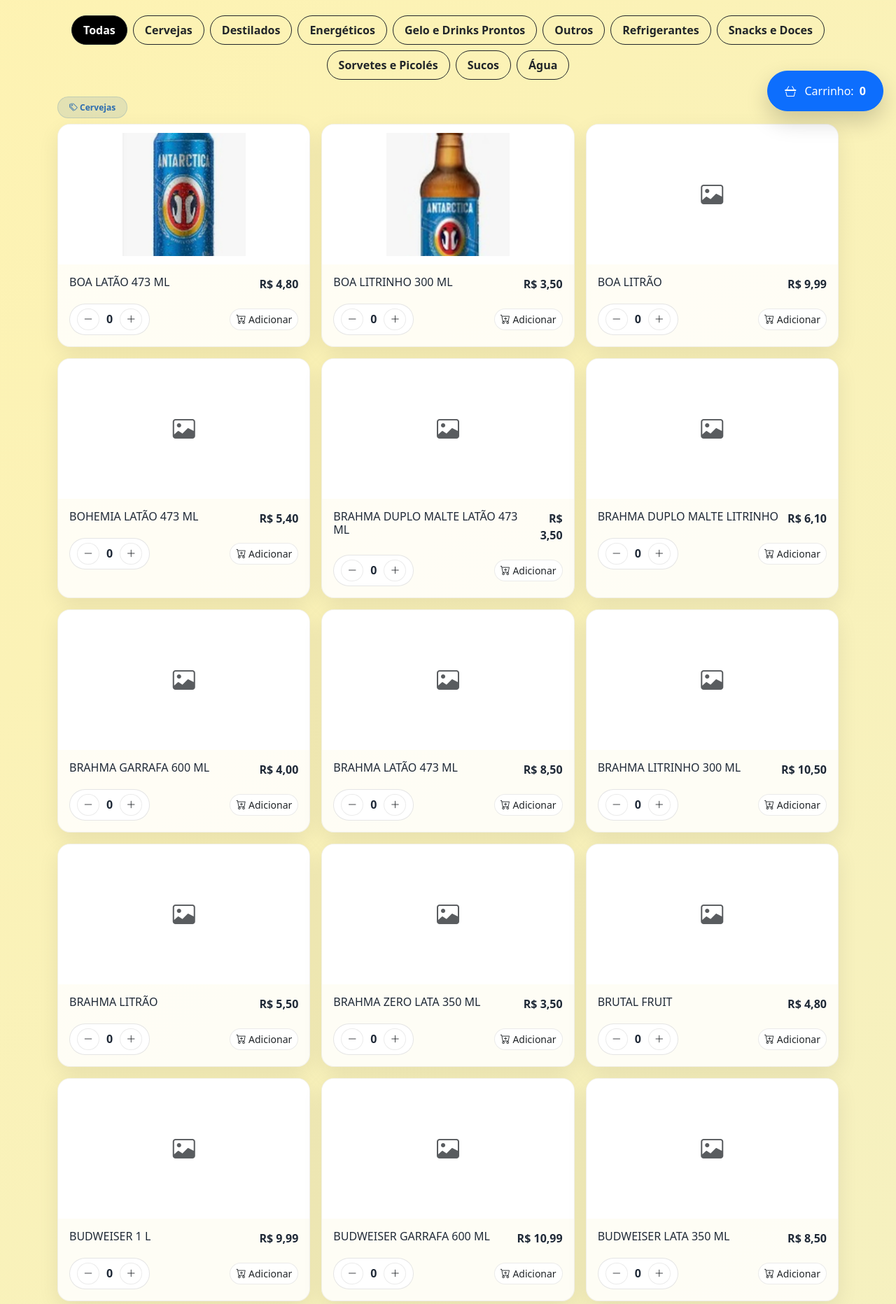
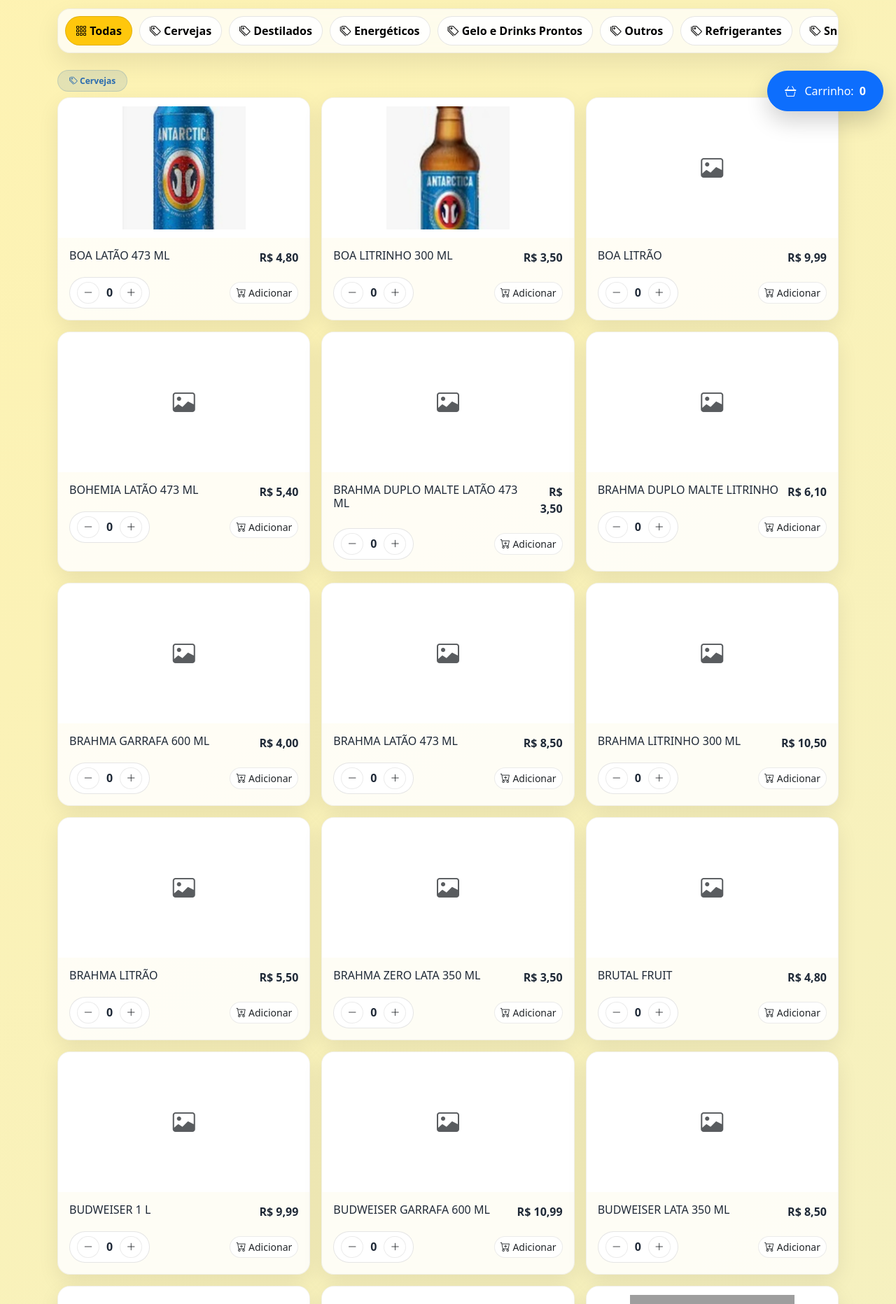
Before and after one commit to gabrieldigitalsales-del/distribuidorabebidas, a Flask app: page / in a window 1280 px wide. Shown: the part 623-2487 px from the top of the page at 70% size. Run offline with Flask 3, Linux system fonts and the light colour scheme; data comes from the database, SQL or seed files in the repository; some libraries are stand-ins or nearby versions; grey boxes are pictures that could not be loaded.

Commit message:
Atualizar o index.html

```diff
--- a/templates/index.html
+++ b/templates/index.html
@@ -79,7 +79,17 @@
     background: rgba(0,0,0,.28);
   }
 
-  .hero-address i{ font-size: 1.15rem; }
+  .hero-address i{
+    font-size: 1.15rem;
+  }
+
+  @media (max-width: 768px){
+    .hero-address{
+      font-size: .92rem;
+      padding: 9px 12px;
+      gap: 8px;
+    }
+  }
 
   /* Logo no topo (esquerda) */
   .hero-top{
@@ -144,16 +154,53 @@
     box-shadow: 0 14px 32px rgba(0,0,0,.18);
   }
 
-  /* ===== CATEGORIAS ABAIXO DO BANNER (NOVO) ===== */
-  .category-btn{
+  /* ===== FILTRO DE CATEGORIAS (NOVO) ===== */
+  .cat-bar{
+    position: sticky;
+    top: 68px; /* se sua navbar for diferente, ajusta aqui */
+    z-index: 50;
+    margin-top: 14px;
+    padding: 10px 10px;
+    border-radius: 18px;
+    background: rgba(255,255,255,.75);
+    border: 1px solid rgba(0,0,0,.06);
+    box-shadow: 0 14px 35px rgba(0,0,0,.08);
+    backdrop-filter: blur(8px);
+    -webkit-backdrop-filter: blur(8px);
+    overflow-x: auto;
+    -webkit-overflow-scrolling: touch;
+    display: flex;
+    gap: 10px;
+    align-items: center;
+  }
+
+  .cat-chip{
     border-radius: 999px;
-    padding: 8px 16px;
-    font-weight: 600;
-    transition: all .2s ease;
+    border: 1px solid rgba(0,0,0,.10);
+    background: rgba(255,255,255,.9);
+    padding: 8px 14px;
+    font-weight: 700;
+    white-space: nowrap;
+    cursor: pointer;
+    transition: transform .1s ease, background .12s ease;
   }
-  .category-btn.active{
-    background: #000;
-    color: #fff;
+
+  .cat-chip:hover{ transform: translateY(-1px); }
+
+  .cat-chip.active{
+    background: rgba(255,196,0,.95);
+    border-color: rgba(0,0,0,.12);
+  }
+
+  /* “Adicionar” não cortar (corrige botão metade) */
+  .btn-nc{
+    white-space: nowrap;
+  }
+  @media (max-width: 420px){
+    .btn-nc{
+      padding-left: .6rem;
+      padding-right: .6rem;
+    }
   }
 
   /* Responsivo */
@@ -164,7 +211,7 @@
     .hero-top{ left: 16px; top: 14px; }
     .hero-logo{ width:82px; height:82px; }
     .nc-img{ height: 170px; }
-    .hero-address{ font-size: .92rem; padding: 9px 12px; gap: 8px; }
+    .cat-bar{ top: 62px; }
   }
 </style>
 
@@ -190,7 +237,6 @@
     <div class="hero-sub">
       Distribuidora de Bebidas Nova Cidade
     </div>
-
     <a class="hero-address"
        href="https://www.google.com/maps/search/?api=1&query=Av%20Prefeito%20Alberto%20Moura%2C%2015%20LJ%205%2C%20Sete%20Lagoas%2035702272"
        target="_blank" rel="noopener">
@@ -201,35 +247,34 @@
 </div>
 
 <!-- ===== CATEGORIAS ABAIXO DO BANNER (NOVO) ===== -->
-<div class="container mt-4">
-  <div class="d-flex flex-wrap gap-2 justify-content-center category-filter">
-
-    <button class="btn btn-outline-dark category-btn active" onclick="filterCategory('all')">
-      Todas
+<div class="cat-bar" id="catBar" aria-label="Categorias">
+  <button class="cat-chip active" type="button" data-cat="__all__">
+    <i class="bi bi-grid-3x3-gap"></i> Todas
   </button>
 
-    {% for cat in grouped.keys() %}
-      <button class="btn btn-outline-dark category-btn" onclick="filterCategory('{{ cat }}')">
-        {{ cat }}
+  {% for cat, items in grouped.items() %}
+    <button class="cat-chip" type="button" data-cat="{{ cat|e }}">
+      <i class="bi bi-tags"></i> {{ cat }}
     </button>
   {% endfor %}
-
-  </div>
 </div>
 
-<!-- CATÁLOGO ABAIXO DO HERO -->
-<div class="mt-4">
+<!-- CATÁLOGO ABAIXO -->
+<div class="mt-3" id="catalog">
 
   {% for cat, items in grouped.items() %}
+    <div class="category-block" data-cat="{{ cat|e }}">
       <div class="d-flex align-items-center gap-2 mt-4 mb-2">
         <span class="badge badge-cat px-3 py-2">
           <i class="bi bi-tags"></i> {{ cat }}
         </span>
       </div>
 
-    <div class="row g-3 product-section" data-category="{{ cat }}">
+      <div class="row g-3 product-section">
         {% for p in items %}
-        <div class="col-12 col-sm-6 col-lg-4 product-card" data-name="{{ (p.name ~ ' ' ~ p.description ~ ' ' ~ p.category)|lower }}">
+          <div class="col-12 col-sm-6 col-lg-4 product-card"
+               data-cat="{{ cat|e }}"
+               data-name="{{ (p.name ~ ' ' ~ p.description ~ ' ' ~ p.category)|lower }}">
             <div class="nc-card h-100">
               {% if p.image_url %}
                 <img class="nc-img" src="{{ p.image_url }}" alt="{{ p.name }}">
@@ -241,7 +286,7 @@
 
               <div class="p-3">
                 <div class="d-flex justify-content-between align-items-start gap-2">
-                <div style="min-width:0;">
+                  <div>
                     <h6 class="mb-1">{{ p.name }}</h6>
                     <div class="text-muted small">{{ p.description }}</div>
 
@@ -265,7 +310,7 @@
                 </div>
 
                 <!-- QUANTIDADE + ADICIONAR -->
-              <div class="d-flex align-items-center justify-content-between mt-3 gap-2">
+                <div class="d-flex align-items-center justify-content-between mt-3 gap-2 flex-wrap">
                   <div class="qty-pill">
                     <button class="btn btn-sm btn-nc" onclick="dec({{ p.id }})" aria-label="diminuir">
                       <i class="bi bi-dash-lg"></i>
@@ -279,7 +324,6 @@
                   </div>
 
                   <button class="btn btn-sm btn-nc"
-                        style="white-space:nowrap;"
                           onclick='addOne({{ p.id }}, {{ p.name|tojson }}, {{ p.effective_price_cents }})'>
                     <i class="bi bi-cart-plus"></i> Adicionar
                   </button>
@@ -289,6 +333,7 @@
             </div>
           </div>
         {% endfor %}
+      </div>
     </div>
   {% endfor %}
 
@@ -360,30 +405,33 @@
     window.location.href = "{{ url_for('checkout') }}";
   }
 
-  /* ===== FILTRO DE CATEGORIAS (NOVO) ===== */
-  function filterCategory(category){
-    const sections = document.querySelectorAll(".product-section");
-    const buttons = document.querySelectorAll(".category-btn");
+  // ===== FILTRO CATEGORIAS (NOVO) =====
+  function setActiveChip(btn){
+    document.querySelectorAll(".cat-chip").forEach(b => b.classList.remove("active"));
+    btn.classList.add("active");
+  }
 
-    buttons.forEach(btn => btn.classList.remove("active"));
-
-    if(category === 'all'){
-      sections.forEach(sec => sec.style.display = "");
-      document.querySelector("[onclick=\"filterCategory('all')\"]").classList.add("active");
+  function filterByCategory(cat){
+    const blocks = document.querySelectorAll(".category-block");
+    if(cat === "__all__"){
+      blocks.forEach(b => b.style.display = "");
       return;
     }
-
-    sections.forEach(sec => {
-      const cat = sec.getAttribute("data-category") || "";
-      sec.style.display = (cat === category) ? "" : "none";
-    });
-
-    buttons.forEach(btn => {
-      if(btn.innerText.trim() === category){
-        btn.classList.add("active");
-      }
+    blocks.forEach(b => {
+      const bcat = b.getAttribute("data-cat") || "";
+      b.style.display = (bcat === cat) ? "" : "none";
     });
   }
+
+  document.getElementById("catBar")?.addEventListener("click", (e)=>{
+    const btn = e.target.closest(".cat-chip");
+    if(!btn) return;
+    const cat = btn.getAttribute("data-cat");
+    setActiveChip(btn);
+    filterByCategory(cat);
+    // opcional: volta pro topo do catálogo
+    document.getElementById("catalog")?.scrollIntoView({behavior:"smooth", block:"start"});
+  });
 
   renderCounts();
 </script>
```
Lines whose indentation alone changed are shown as unchanged.
